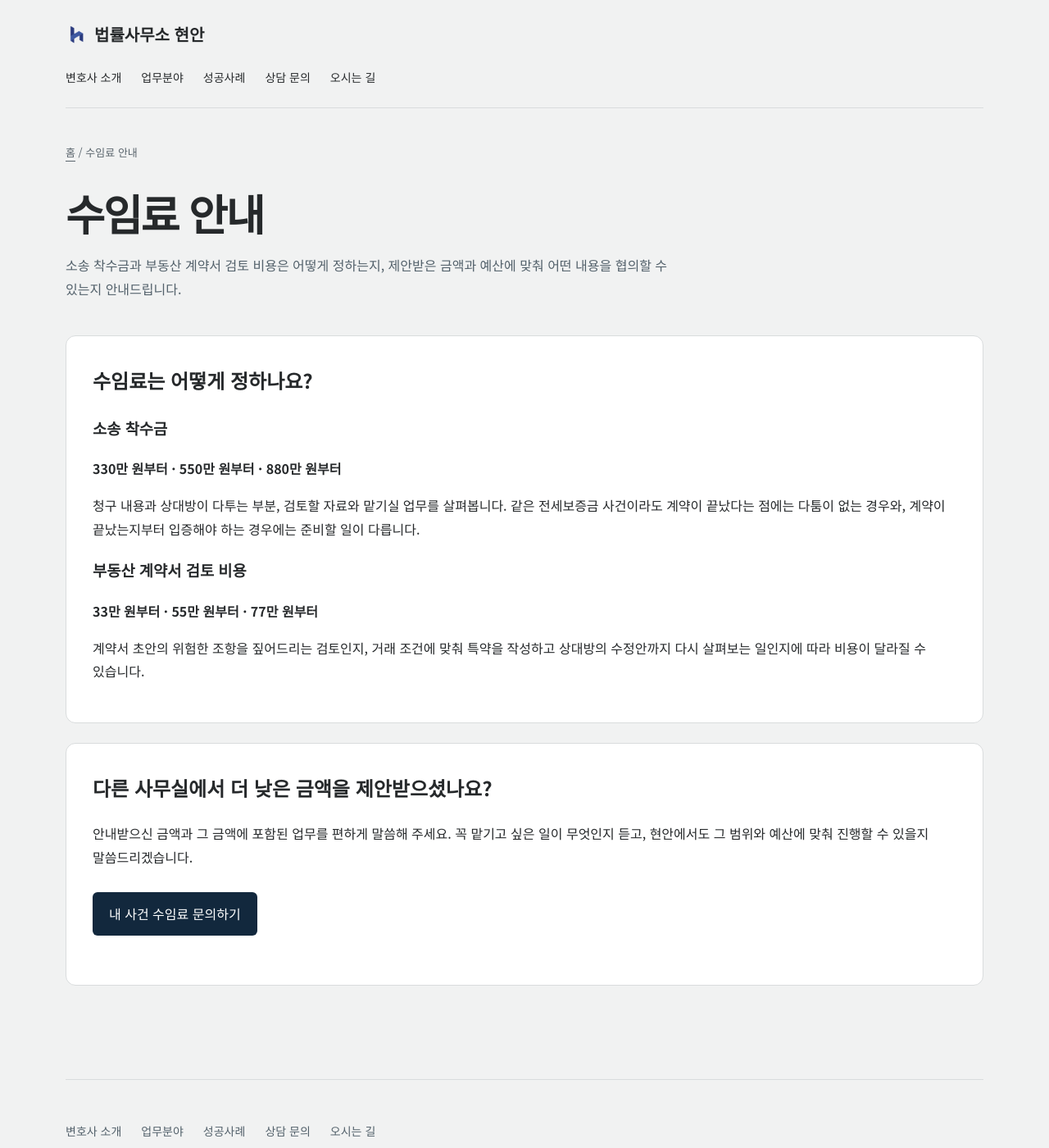
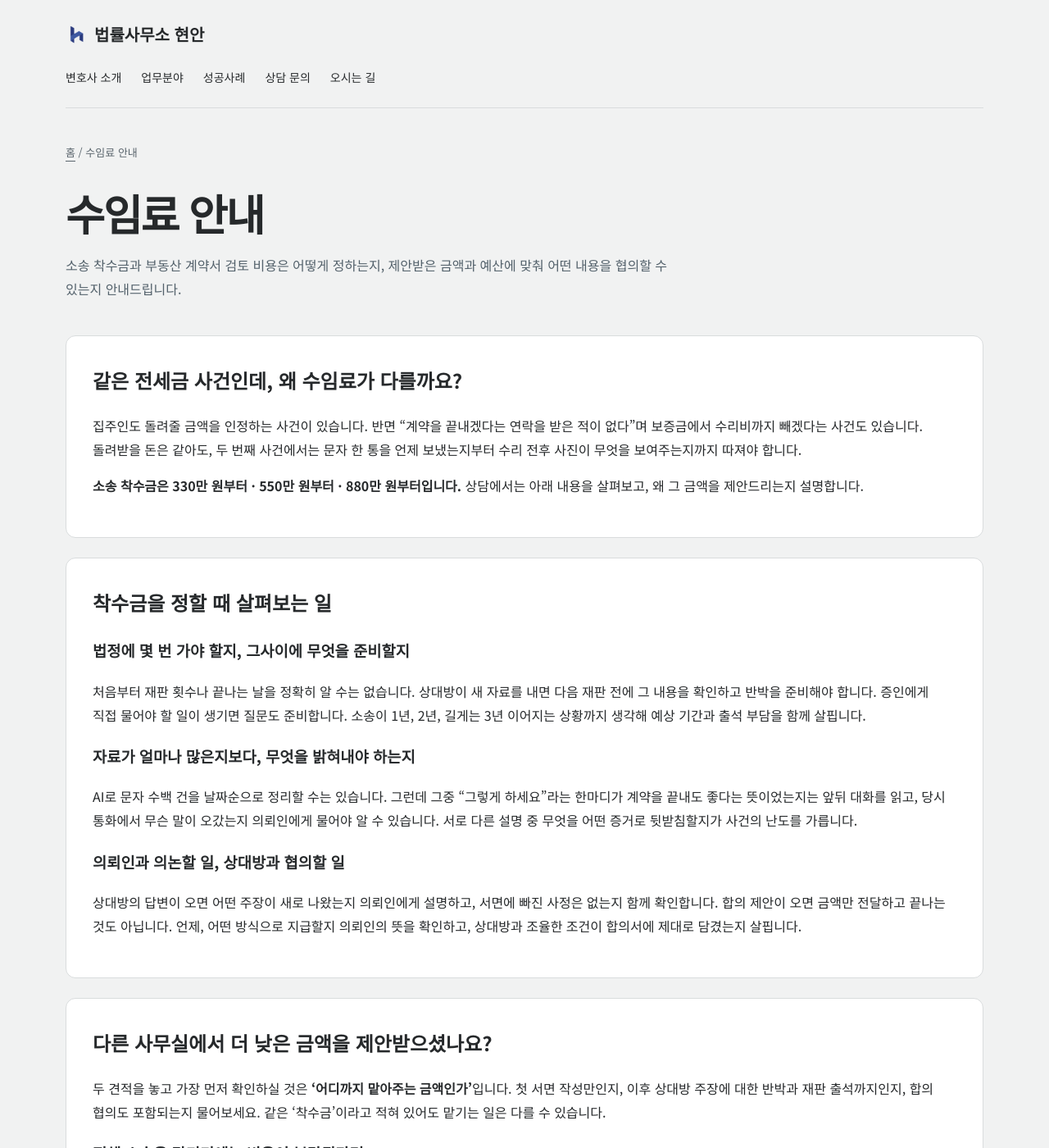
Before and after one commit to jiwonbaek100/hyunan-site, a Jekyll site: the page built from fees/index.html, in a window 1280 px wide and 1400 px high. Shown: the whole window at 82% size. Built offline with Jekyll 4.4.1, drawn with Linux system fonts in a browser that asks for light colours; some of the changed text lies outside the part shown.

Commit message:
수임료 산정 기준과 일부 업무 의뢰 예시 안내

```diff
--- a/fees/index.html
+++ b/fees/index.html
@@ -3,5 +3,18 @@ layout: directory
 title: 수임료 안내
 description: 소송 착수금과 부동산 계약서 검토 비용은 어떻게 정하는지, 제안받은 금액과 예산에 맞춰 어떤 내용을 협의할 수 있는지 안내드립니다.
 ---
-<section class="panel"><h2>수임료는 어떻게 정하나요?</h2><h3>소송 착수금</h3><p><strong>330만 원부터 · 550만 원부터 · 880만 원부터</strong></p><p>청구 내용과 상대방이 다투는 부분, 검토할 자료와 맡기실 업무를 살펴봅니다. 같은 전세보증금 사건이라도 계약이 끝났다는 점에는 다툼이 없는 경우와, 계약이 끝났는지부터 입증해야 하는 경우에는 준비할 일이 다릅니다.</p><h3>부동산 계약서 검토 비용</h3><p><strong>33만 원부터 · 55만 원부터 · 77만 원부터</strong></p><p>계약서 초안의 위험한 조항을 짚어드리는 검토인지, 거래 조건에 맞춰 특약을 작성하고 상대방의 수정안까지 다시 살펴보는 일인지에 따라 비용이 달라질 수 있습니다.</p></section>
-<section class="panel"><h2>다른 사무실에서 더 낮은 금액을 제안받으셨나요?</h2><p>안내받으신 금액과 그 금액에 포함된 업무를 편하게 말씀해 주세요. 꼭 맡기고 싶은 일이 무엇인지 듣고, 현안에서도 그 범위와 예산에 맞춰 진행할 수 있을지 말씀드리겠습니다.</p><div class="actions"><button type="button" class="button" data-intake-open>내 사건 수임료 문의하기</button></div></section>
+<section class="panel"><h2>같은 전세금 사건인데, 왜 수임료가 다를까요?</h2>
+<p>집주인도 돌려줄 금액을 인정하는 사건이 있습니다. 반면 “계약을 끝내겠다는 연락을 받은 적이 없다”며 보증금에서 수리비까지 빼겠다는 사건도 있습니다. 돌려받을 돈은 같아도, 두 번째 사건에서는 문자 한 통을 언제 보냈는지부터 수리 전후 사진이 무엇을 보여주는지까지 따져야 합니다.</p>
+<p><strong>소송 착수금은 330만 원부터 · 550만 원부터 · 880만 원부터입니다.</strong> 상담에서는 아래 내용을 살펴보고, 왜 그 금액을 제안드리는지 설명합니다.</p></section>
+<section class="panel"><h2>착수금을 정할 때 살펴보는 일</h2>
+<h3>법정에 몇 번 가야 할지, 그사이에 무엇을 준비할지</h3>
+<p>처음부터 재판 횟수나 끝나는 날을 정확히 알 수는 없습니다. 상대방이 새 자료를 내면 다음 재판 전에 그 내용을 확인하고 반박을 준비해야 합니다. 증인에게 직접 물어야 할 일이 생기면 질문도 준비합니다. 소송이 1년, 2년, 길게는 3년 이어지는 상황까지 생각해 예상 기간과 출석 부담을 함께 살핍니다.</p>
+<h3>자료가 얼마나 많은지보다, 무엇을 밝혀내야 하는지</h3>
+<p>AI로 문자 수백 건을 날짜순으로 정리할 수는 있습니다. 그런데 그중 “그렇게 하세요”라는 한마디가 계약을 끝내도 좋다는 뜻이었는지는 앞뒤 대화를 읽고, 당시 통화에서 무슨 말이 오갔는지 의뢰인에게 물어야 알 수 있습니다. 서로 다른 설명 중 무엇을 어떤 증거로 뒷받침할지가 사건의 난도를 가릅니다.</p>
+<h3>의뢰인과 의논할 일, 상대방과 협의할 일</h3>
+<p>상대방의 답변이 오면 어떤 주장이 새로 나왔는지 의뢰인에게 설명하고, 서면에 빠진 사정은 없는지 함께 확인합니다. 합의 제안이 오면 금액만 전달하고 끝나는 것도 아닙니다. 언제, 어떤 방식으로 지급할지 의뢰인의 뜻을 확인하고, 상대방과 조율한 조건이 합의서에 제대로 담겼는지 살핍니다.</p></section>
+<section class="panel"><h2>다른 사무실에서 더 낮은 금액을 제안받으셨나요?</h2>
+<p>두 견적을 놓고 가장 먼저 확인하실 것은 <strong>‘어디까지 맡아주는 금액인가’</strong>입니다. 첫 서면 작성만인지, 이후 상대방 주장에 대한 반박과 재판 출석까지인지, 합의 협의도 포함되는지 물어보세요. 같은 ‘착수금’이라고 적혀 있어도 맡기는 일은 다를 수 있습니다.</p>
+<h3>전체 소송을 맡기기에는 비용이 부담된다면</h3>
+<p>예를 들어 재판에는 직접 출석하되 첫 답변서 작성만 맡기거나, 직접 작성한 서면을 제출하기 전에 변호사에게 검토받는 방법도 있습니다. 예산과 가장 도움이 필요한 부분을 말씀해 주세요. 사건을 살펴본 뒤 일부 업무만 맡아도 괜찮을지, 그 경우 변호사가 할 일과 직접 하셔야 할 일은 무엇인지 구분해 비용을 안내드리겠습니다.</p></section>
+<section class="panel"><h2>부동산 계약서 검토 비용</h2><p><strong>33만 원부터 · 55만 원부터 · 77만 원부터</strong></p><p>이미 받은 초안에서 불리한 조항을 짚어드리는 일과, 대출이나 잔금 일정에 맞춰 특약을 새로 쓰고 상대방이 보내온 수정안까지 검토하는 일은 범위가 다릅니다. 계약 일정과 필요한 도움을 알려주시면 어떤 검토가 필요한지부터 말씀드리겠습니다.</p><div class="actions"><button type="button" class="button" data-intake-open>내 사건 수임료 문의하기</button></div></section>
```
